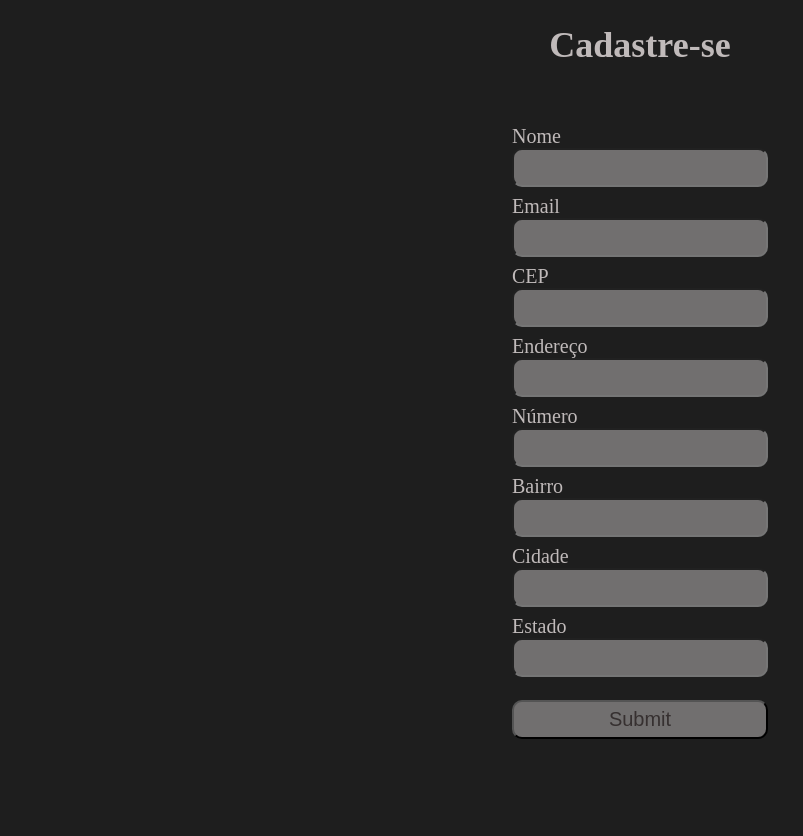
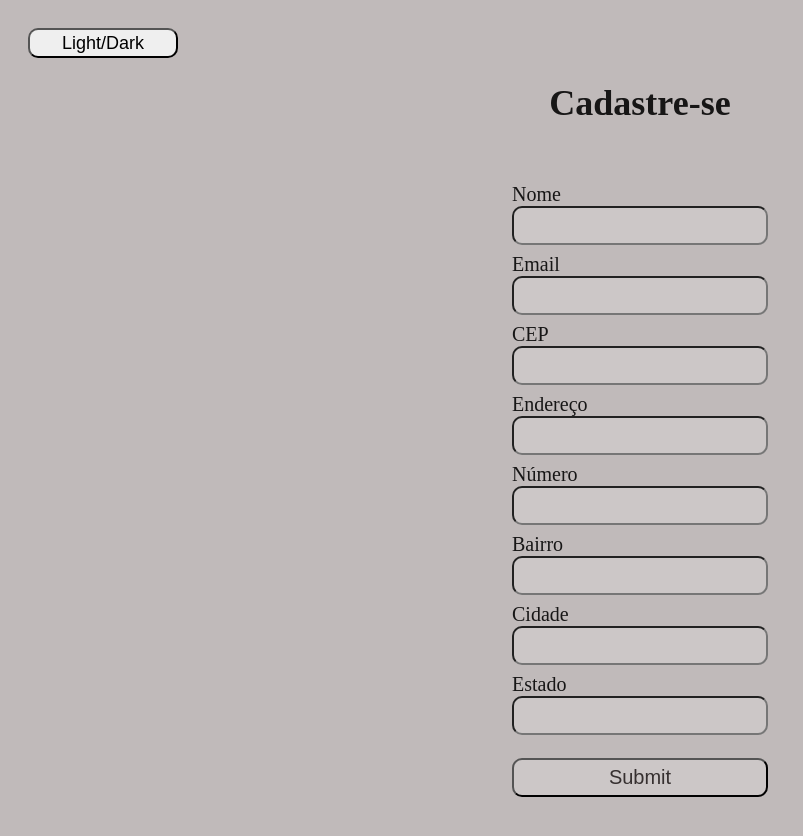
Before and after one commit to DayaneAlRodrigues/Api-Cep, a plain HTML site: page index.html in a window 1280 px wide. Shown: the whole page, without its empty margins (0-803 px from the left). Before the commit the page ends 800 px from the top, so only its background shows below. Drawn offline with Linux system fonts and the light colour scheme.

Commit message:
Adicionando dark-mode

```diff
--- a/css/style.css
+++ b/css/style.css
@@ -1,7 +1,15 @@
-body {
+.body {
     background-color: rgba(0, 0, 0, 0.884);
     color: rgb(192, 186, 186);
     font-size: 18px;
+}
+.btn {
+    width: 150px;
+    height: 30px;
+    font-size: 18px;
+    border-radius: 10px;
+    margin-top: 20px;
+    margin-left: 20px;
 }
 
 .titulo {
@@ -14,7 +22,7 @@ body {
     justify-content: center;
     align-items: center;
     flex-direction: column;
-    margin: 20px 20px;
+    margin: 0 20px;
     padding: 20px 20px;
     color: rgb(192, 186, 186);
 }
@@ -47,3 +55,17 @@ body {
 .enviar {
     margin-top: 15px;
 }
+
+/* class ligth */
+.lightbody {
+    background-color: rgb(192, 186, 186);
+    color: rgba(0, 0, 0, 0.884);
+}
+
+.lightForm {
+    color: rgba(0, 0, 0, 0.884);
+
+}
+.lightForm label {
+    color: rgba(0, 0, 0, 0.884);
+}
--- a/index.html
+++ b/index.html
@@ -7,12 +7,15 @@
     <link rel="stylesheet" href="./css/style.css">
     <title>Cadastro</title>
 </head>
-<body>
+<body class="body lightbody" id="body">
+    <div >
+        <button class="btn" id="btn">Light/Dark</button>
+    </div>
     <main>
         <div class="titulo">
             <h1>Cadastre-se</h1>
         </div>
-        <section class="form">
+        <section class="form lightForm" id="form">
             <div class="input">
                 <label for="nome">Nome</label>
                 <input type="text" id="nome" required>
@@ -53,7 +56,7 @@
                 <input type="text" id="estado" required>
             </div>
 
-            <div class="input enviar">
+            <div class="input enviar " >
                 <input type="submit" id ="enviar" name="Salvar">
             </div>
 
@@ -62,6 +65,7 @@
         </section>
     </main>
     <script src="./js/main.js"></script>
+    <script src="./js/script.js"></script>
 
 </body>
 </html>
--- /dev/null
+++ b/js/script.js
@@ -0,0 +1,13 @@
+const btn = document.getElementById('btn');
+
+const body = document.getElementById('body');
+const bodyClasses = body.classList;
+
+const form = document.getElementById('form');
+const formClasses = form.classList;
+
+const mudarClasse = () => {
+   const mudarBody = bodyClasses.toggle('lightbody');
+   const mudarForm = formClasses.toggle('lightForm');
+}
+btn.addEventListener('click', mudarClasse)
```
Also changed, not shown: print-dark.PNG (added), print.PNG (added).
